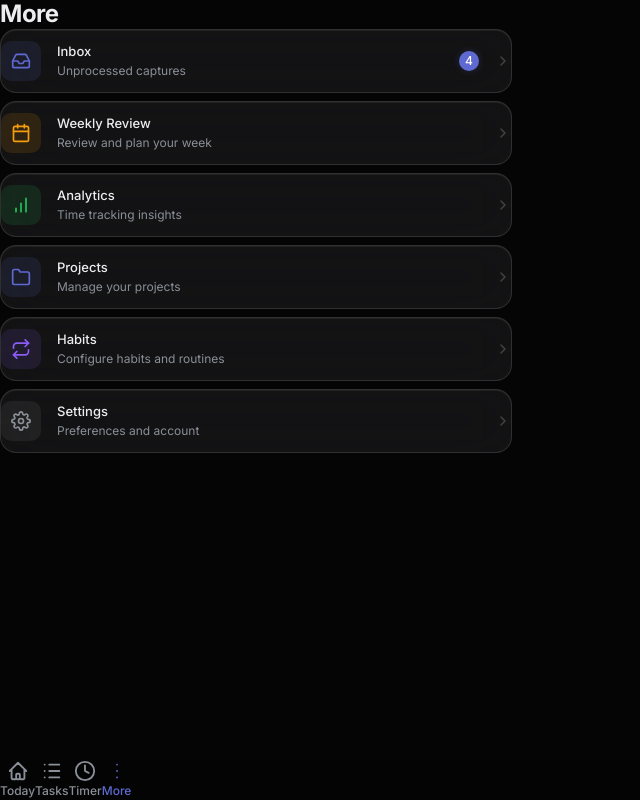
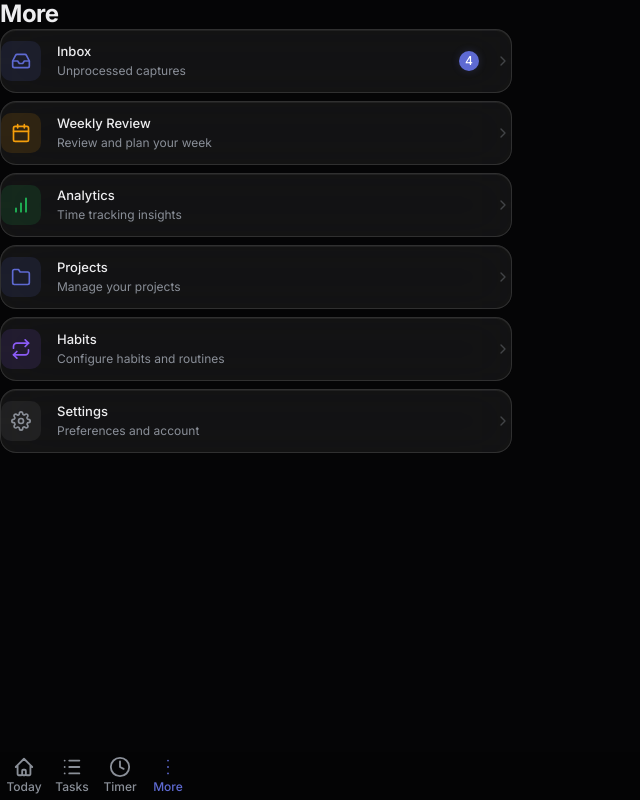
Before and after one commit to MiguelAguiarDEV/atlas, a Next.js app in the folder apps/web/: page /more in a window 1280 px wide. Shown: the whole page, without its empty margins (0-640 px from the left). Built offline with nearby package versions, Linux system fonts and the light colour scheme.

Commit message:
fix: tab bar min-width and search input touch target

```diff
--- a/apps/web/src/app/(app)/tasks/page.tsx
+++ b/apps/web/src/app/(app)/tasks/page.tsx
@@ -157,7 +157,7 @@ export default function TasksPage() {
             value={searchQuery}
             onChange={(e) => setSearchQuery(e.target.value)}
             placeholder="Search tasks..."
-            className="flex-1 bg-transparent text-[13px] text-[var(--foreground)] outline-none placeholder:text-[var(--foreground-muted)]"
+            className="flex-1 min-h-[44px] bg-transparent text-[13px] text-[var(--foreground)] outline-none placeholder:text-[var(--foreground-muted)]"
           />
         </div>
       </div>
--- a/packages/ui/src/bottom-tab-bar.tsx
+++ b/packages/ui/src/bottom-tab-bar.tsx
@@ -45,7 +45,11 @@ export function BottomTabBar({
                   onTabChange(tab.key);
                 }
               }}
-              className={`relative flex min-h-[48px] min-w-[48px] flex-col items-center justify-center gap-0.5 rounded-[var(--radius-sm)] px-3 py-1.5 transition-all duration-200 ease-[cubic-bezier(0.16,1,0.3,1)] active:scale-[0.93] ${
+              style={{
+                minWidth: "48px",
+                minHeight: "48px",
+              }}
+              className={`relative flex flex-col items-center justify-center gap-0.5 rounded-[var(--radius-sm)] px-3 py-1.5 transition-all duration-200 ease-[cubic-bezier(0.16,1,0.3,1)] active:scale-[0.93] ${
                 isActive
                   ? "text-[var(--accent)]"
                   : "text-[var(--foreground-muted)] active:text-[var(--foreground)]"
```
Also changed, not shown: apps/web/next-env.d.ts (added).
